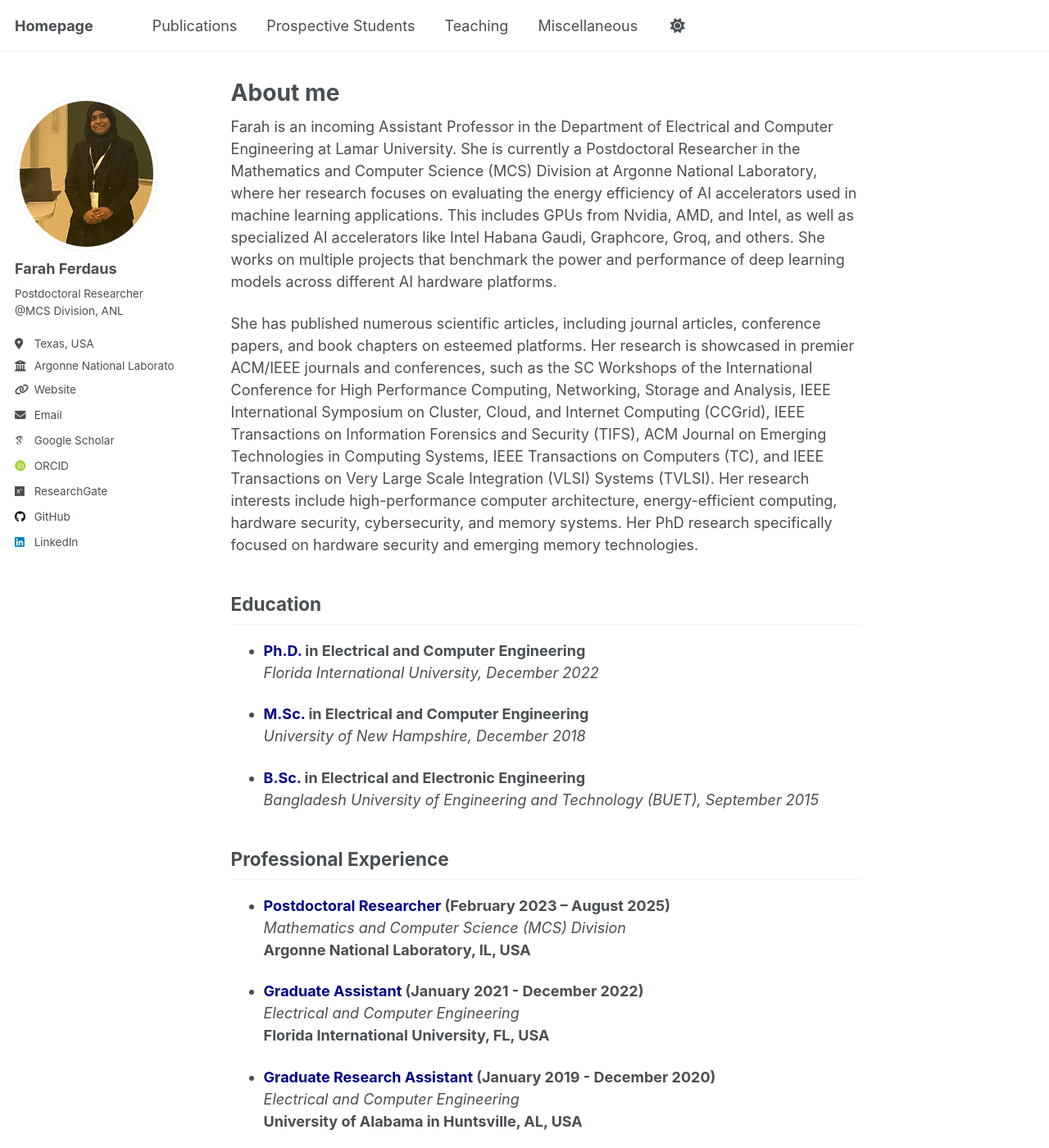
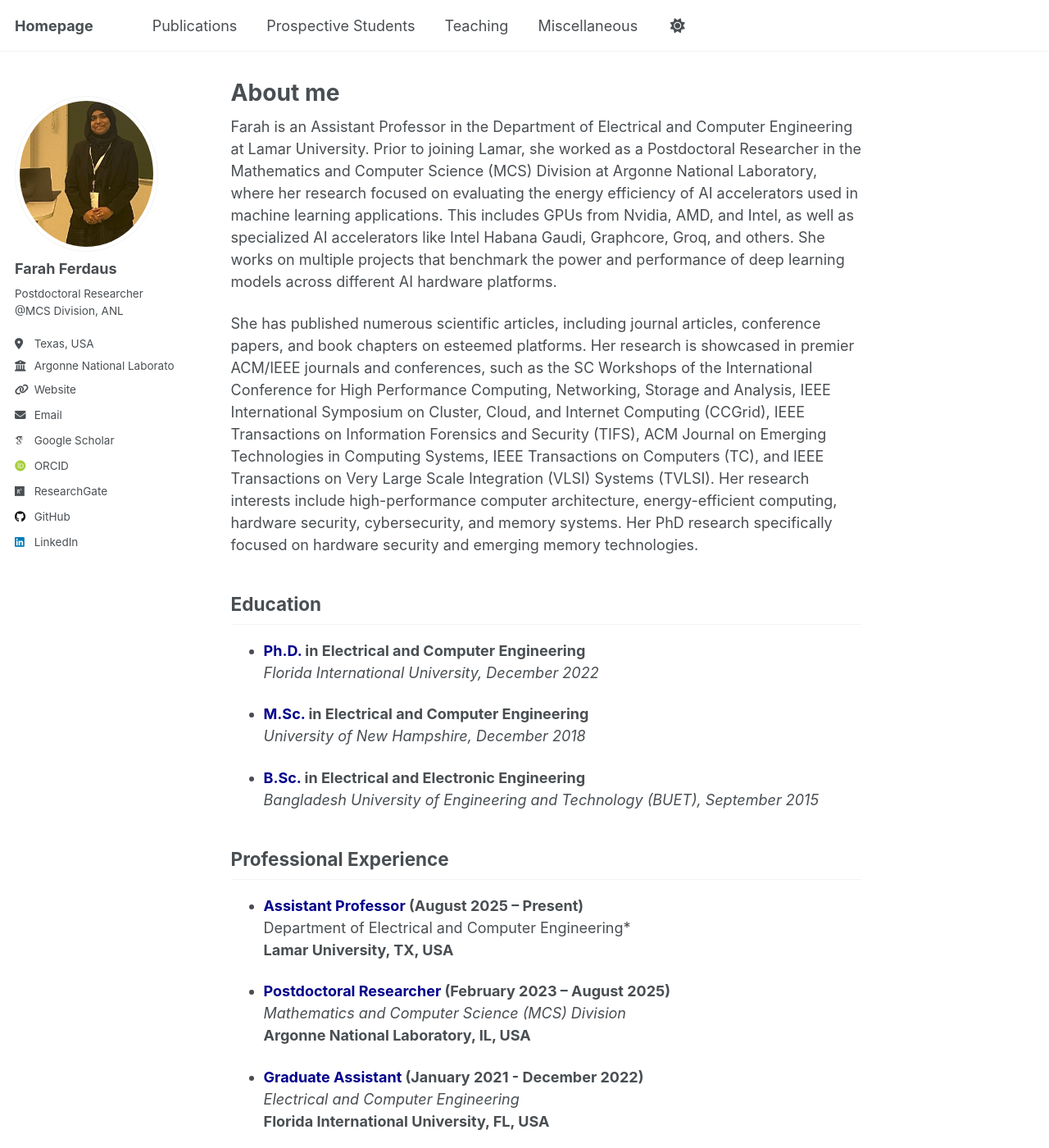
Before and after one commit to fferdaus/fferdaus.github.io, a Jekyll site: the page built from _pages/about.md, in a window 1280 px wide and 1400 px high. Shown: the whole window at 82% size. Built offline with Jekyll 4.4.1, drawn with Linux system fonts in a browser that asks for light colours; some web fonts are replaced.

Commit message:
Update about.md

```diff
--- a/_pages/about.md
+++ b/_pages/about.md
@@ -7,7 +7,7 @@ redirect_from:
   - /about.html
 ---
 
-Farah is an incoming Assistant Professor in the Department of Electrical and Computer Engineering at Lamar University. She is currently a Postdoctoral Researcher in the Mathematics and Computer Science (MCS) Division at Argonne National Laboratory, where her research focuses on evaluating the energy efficiency of AI accelerators used in machine learning applications. This includes GPUs from Nvidia, AMD, and Intel, as well as specialized AI accelerators like Intel Habana Gaudi, Graphcore, Groq, and others. She works on multiple projects that benchmark the power and performance of deep learning models across different AI hardware platforms.
+Farah is an Assistant Professor in the Department of Electrical and Computer Engineering at Lamar University. Prior to joining Lamar, she worked as a Postdoctoral Researcher in the Mathematics and Computer Science (MCS) Division at Argonne National Laboratory, where her research focused on evaluating the energy efficiency of AI accelerators used in machine learning applications. This includes GPUs from Nvidia, AMD, and Intel, as well as specialized AI accelerators like Intel Habana Gaudi, Graphcore, Groq, and others. She works on multiple projects that benchmark the power and performance of deep learning models across different AI hardware platforms.
 
 <!--She earned her Ph.D. in Fall 2022 from the Department of Electrical and Computer Engineering at Florida International University and her M.Sc. in Fall 2018 from the University of New Hampshire. Earlier, Farah received her B.Sc. in Electrical and Electronic Engineering from the Bangladesh University of Engineering and Technology (BUET) in September 2015. Before starting her graduate studies, Farah worked as an electrical safety engineer at Stichting Bangladesh Accord Foundation for a year and a half.-->
 
@@ -30,6 +30,9 @@ She has published numerous scientific articles, including journal articles, conf
 
 ## Professional Experience
 
+- **<span style="color:darkblue">Assistant Professor</span> (August 2025 – Present)**
+Department of Electrical and Computer Engineering*
+**Lamar University, TX, USA**
 
 - **<span style="color:darkblue">Postdoctoral Researcher</span> (February 2023 – August 2025)**
 *Mathematics and Computer Science (MCS) Division*
```
